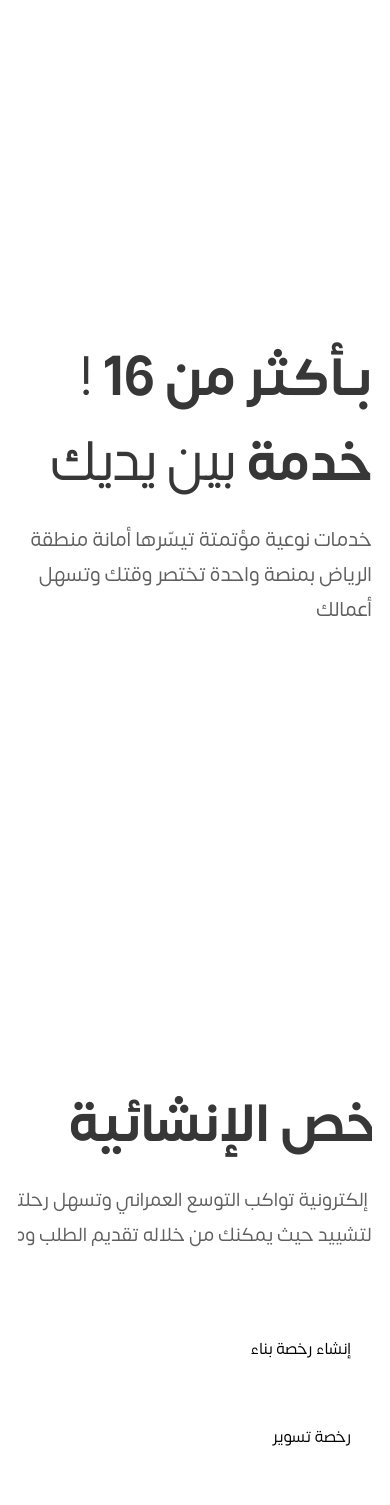
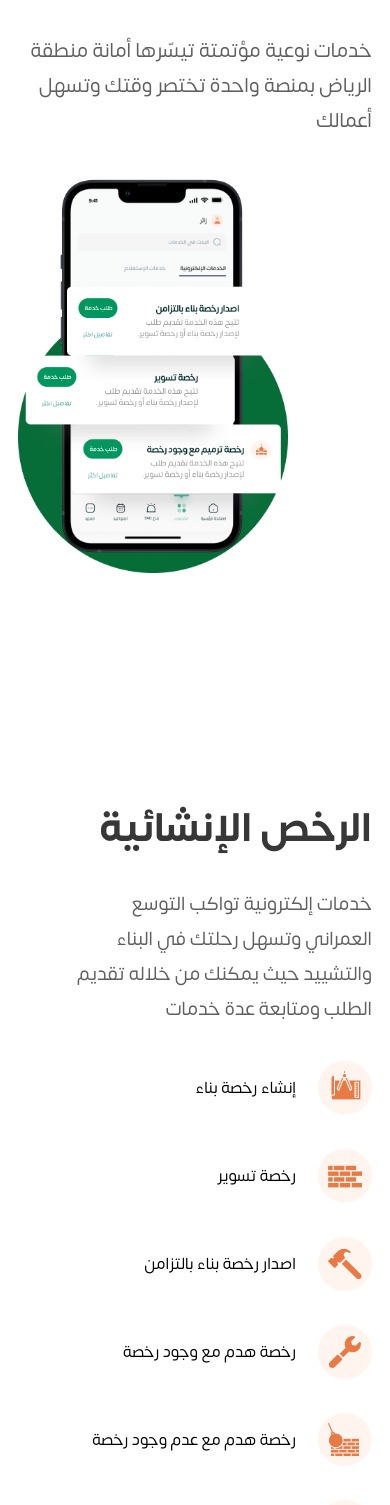
Before and after one commit to Nacer-MEDIOUNI/alriadh-landing-page, a React (Create React App) app: page / in a window 390 px wide. Shown: the part 1149-2654 px from the top of the page. Built offline with nearby package versions, Linux system fonts and the light colour scheme.

Commit message:
Update Main's sections styling

```diff
--- a/src/Main/index.css
+++ b/src/Main/index.css
@@ -785,7 +785,7 @@ margin-left: 17px;
         width: 100%;
         height: 657px;
         margin-right: 0px;
-        margin-top: 686px;
+        margin-top: 390px;
 
     }
 
@@ -793,18 +793,11 @@ margin-left: 17px;
         width: 491px;
     align-self: flex-end;
     margin-top: 124px;
+    margin-bottom: 40px;
     }
 
     .secondSection--text h3{
-        font-family: "Somar Light";
-        margin: 0 !important;
-
-        font-size: 52.5665px;
-        line-height: 85px;
-        text-align: right;
-
-        color: #373737;
-
+        font-size: 40px;
     }
 
     .secondSection--text span{
@@ -827,9 +820,9 @@ margin-left: 17px;
 
 
     .secondSection img{
-        width: 87px;
-    height: 62px;
-    margin-left: 425px;
+        width: 270px;
+        height: 395px;
+    margin-left: 0px;
 
 
     }
@@ -838,18 +831,15 @@ margin-left: 17px;
 
 
     .thirdSection {
-        display: flex ;
+        display: flex;
         align-items: center;
-        justify-content: space-between;
-        flex-wrap: wrap-reverse;
-        width: 100%;
-        margin-right: 164px;
-        margin-top: 175px;
+        justify-content: end;
+        margin-right: 0px;
 
     }
 
     .thirdSection--text {
-        width: 491px;
+        width: 300px;
     align-self: flex-end;
     margin-top: 38px;
     }
@@ -857,7 +847,7 @@ margin-left: 17px;
     .thirdSection--text h3{
         font-family: "Somar Bold";
         margin: 0;
-        font-size: 52.5665px;
+        font-size: 40px;
         line-height: 85px;
         text-align: right;
 
@@ -887,16 +877,17 @@ margin-left: 17px;
 
 
     .thirdSection img{
-        width: 478px;
-        height: 786px;
-    margin-left: 425px;
+        width: 270px;
+        height: 418px;
+        margin-left: 425px;
 
 
     }
 
     .thirdSection_rightSide{
-        display: flex;
-        flex-direction: column;
+
+        margin-bottom: 90px
+;
     }
 
 
@@ -927,18 +918,14 @@ margin-left: 17px;
 
 
     .fourthSection {
-        display: flex ;
-        align-items: center;
-        justify-content: flex-end;
-        flex-wrap: wrap-reverse;
-        width: 100%;
-        margin-right: 164px;
+flex-direction: column;
+        margin-right: 0px;
         margin-top: 175px;
 
     }
 
     .fourthSection--text {
-        width: 491px;
+        width:360px;
     align-self: flex-end;
     margin-top: 38px;
     }
@@ -976,23 +963,22 @@ margin-left: 17px;
 
 
     .fourthSection img{
-        width: 387px;
-        height: 615px;
-    margin-left: 100px;
-
-
+        width: 254px;
+        height: 370px;
+        margin-left: 200px;
     }
 
     .subTitle--fourthsection{
-        width: 596px;
-        display: flex;
-        justify-content: space-between;
+            display: flex;
+            flex-direction: column;
     }
 
     .fourthSection_rightSide{
         display: flex;
         flex-direction: column;
         flex-wrap: wrap;
+        width: 600px;
+        margin-bottom: 90px;
     }
 
     .subTitle--fourthsection--right{
@@ -1025,70 +1011,6 @@ margin-left: 17px;
     margin: 0 22px 0 0 ;
 
     }
-
-
-
-
-
-
-    .fifthSection {
-        display: flex ;
-        align-items: center;
-        justify-content: flex-end;
-        flex-wrap: wrap-reverse;
-        width: 100%;
-        margin-right: 305px;
-        margin-top: 161px;
-
-    }
-
-    .fifthSection--text {
-        width: 491px;
-    align-self: flex-end;
-    margin-top: 34px;
-    }
-
-    .fifthSection--text h3{
-        font-family: "Somar Bold";
-        margin: 0;
-        font-size: 40px;
-        line-height: 85px;
-        text-align: right;
-
-        color: #373737;
-
-    }
-
-
-    .fifthSection--text p{
-        margin: 0;
-        font-style: normal;
-        font-weight: 400;
-        font-size: 19px;
-        line-height: 35px;
-        /* or 177% */
-    margin-top: 18px;
-
-        text-align: right;
-
-        color: #5F5F5F;
-    }
-
-
-    .fifthSection img{
-    margin-right: 179px;
-    height: 631px;
-    width: 387px;
-    }
-
-    .cardImg{
-        margin-top: 77px;
-        margin-left: 66px;
-        margin-right: 0 !important;
-        width: 428px !important;
-        height: 245px !important;
-    }
-
 
 
 
```
